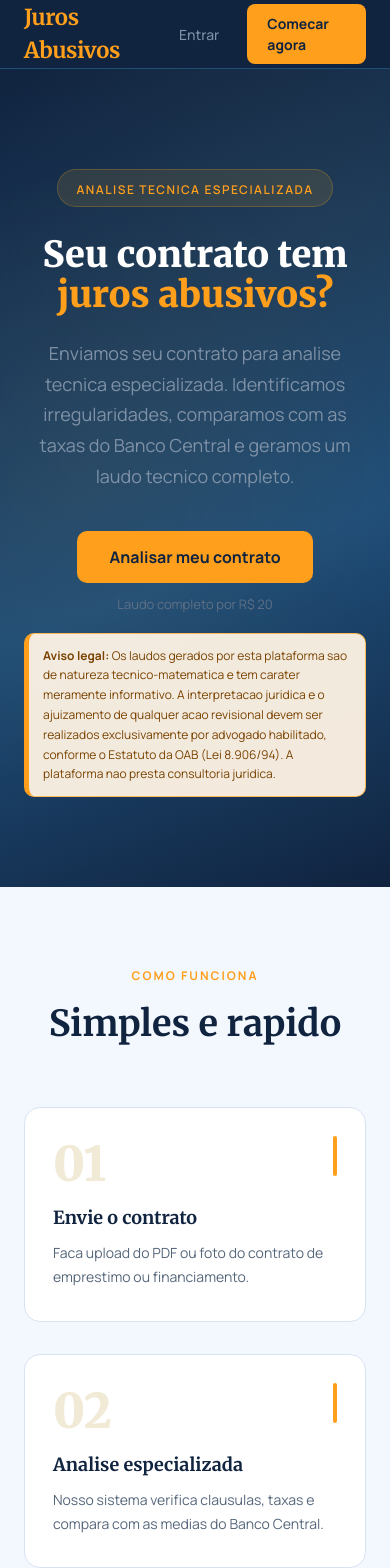
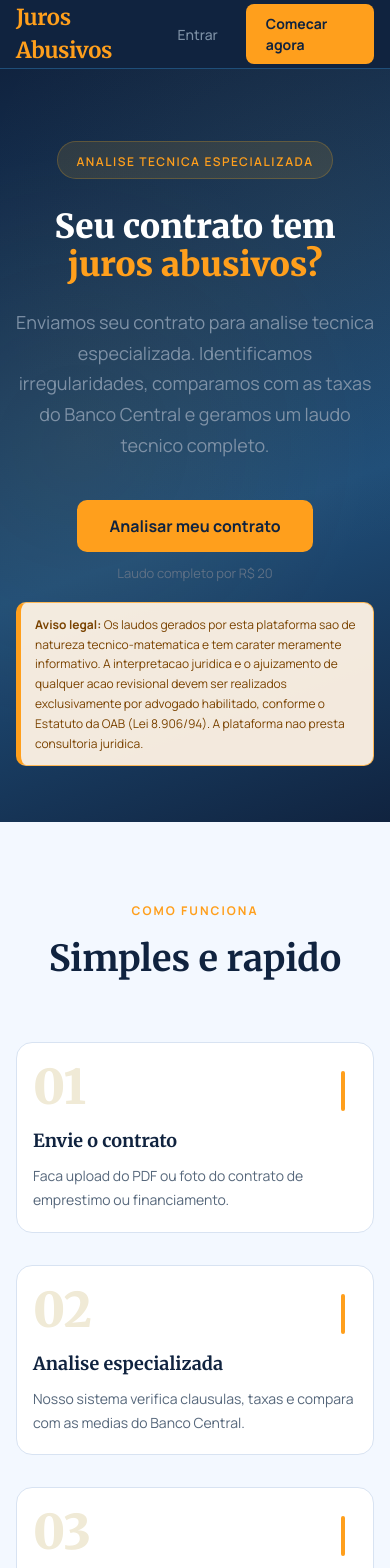
Before and after one commit to vitorsilvestre29/Juros-abusivos-IA, a React (Vite) app in the folder frontend/: page / in a window 390 px wide. Shown: the top 1568 px of the page. Built offline with nearby package versions, Linux system fonts and the light colour scheme; no server answers.

Commit message:
style: aprimorar responsividade mobile em todo frontend

```diff
--- a/frontend/src/index.css
+++ b/frontend/src/index.css
@@ -62,3 +62,33 @@
 .prose ul { list-style: disc; padding-left: 1.5rem; margin-bottom: 0.75rem; }
 .prose li { margin-bottom: 0.25rem; }
 .prose h1, .prose h2, .prose h3 { font-weight: 700; margin-bottom: 0.5rem; margin-top: 1rem; }
+
+/* Ajustes mobile para páginas com estilos inline */
+@media (max-width: 768px) {
+  .mobile-safe {
+    padding-left: 16px !important;
+    padding-right: 16px !important;
+  }
+
+  .mobile-hero {
+    padding: 72px 16px 56px !important;
+  }
+
+  .mobile-title {
+    font-size: clamp(30px, 8.5vw, 42px) !important;
+    line-height: 1.15 !important;
+  }
+
+  .mobile-card {
+    padding: 20px 16px !important;
+  }
+
+  .mobile-grid-1 {
+    grid-template-columns: 1fr !important;
+  }
+
+  .mobile-text {
+    font-size: 13px !important;
+    line-height: 1.6 !important;
+  }
+}
--- a/frontend/src/pages/AnalysisResult.jsx
+++ b/frontend/src/pages/AnalysisResult.jsx
@@ -67,7 +67,7 @@ export default function AnalysisResult() {
         </div>
       </header>
 
-      <main className="max-w-3xl mx-auto px-4 py-10">
+      <main className="max-w-3xl mx-auto px-4 py-10 mobile-safe">
 
         {isProcessing && (
           <div className="bg-white rounded-2xl border border-gray-200 p-10 text-center shadow-sm">
--- a/frontend/src/pages/Dashboard.jsx
+++ b/frontend/src/pages/Dashboard.jsx
@@ -32,7 +32,7 @@ export default function Dashboard() {
     <div style={{ minHeight: '100vh', background: '#F3F8FF' }}>
       {/* Header */}
       <nav style={{ background: '#10233F', borderBottom: '1px solid #1F4E79' }}>
-        <div style={{ maxWidth: 900, margin: '0 auto', padding: '0 24px', height: 64, display: 'flex', alignItems: 'center', justifyContent: 'space-between' }}>
+        <div className="mobile-safe" style={{ maxWidth: 900, margin: '0 auto', padding: '0 24px', height: 64, display: 'flex', alignItems: 'center', justifyContent: 'space-between' }}>
           <Link to="/" style={{ fontFamily: "'Merriweather', serif", color: '#FF9F1C', fontSize: 20, fontWeight: 700, textDecoration: 'none' }}>
             Juros Abusivos
           </Link>
@@ -47,7 +47,7 @@ export default function Dashboard() {
         </div>
       </nav>
 
-      <main style={{ maxWidth: 900, margin: '0 auto', padding: '48px 24px' }}>
+      <main className="mobile-safe" style={{ maxWidth: 900, margin: '0 auto', padding: '48px 24px' }}>
         <div style={{ marginBottom: 40 }}>
           <h1 style={{ fontFamily: "'Merriweather', serif", fontSize: 32, fontWeight: 700, color: '#10233F', marginBottom: 6 }}>Minhas analises</h1>
           <p style={{ color: '#56677B', fontSize: 15 }}>Historico de contratos enviados para analise</p>
--- a/frontend/src/pages/Landing.jsx
+++ b/frontend/src/pages/Landing.jsx
@@ -30,7 +30,7 @@ export default function Landing() {
 
       {/* NAV */}
       <nav style={{ background: '#10233F', borderBottom: '1px solid #1F4E79' }}>
-        <div style={{ maxWidth: 1100, margin: '0 auto', padding: '0 24px', height: 68, display: 'flex', alignItems: 'center', justifyContent: 'space-between' }}>
+        <div className="mobile-safe" style={{ maxWidth: 1100, margin: '0 auto', padding: '0 24px', height: 68, display: 'flex', alignItems: 'center', justifyContent: 'space-between' }}>
           <span style={{ fontFamily: "'Merriweather', serif", color: '#FF9F1C', fontSize: 22, fontWeight: 700, letterSpacing: '-0.3px' }}>
             Juros Abusivos
           </span>
@@ -46,13 +46,13 @@ export default function Landing() {
       </nav>
 
       {/* HERO */}
-      <section style={{ background: 'linear-gradient(160deg, #10233F 0%, #1F4E79 60%, #10233F 100%)', padding: '100px 24px 90px', textAlign: 'center', position: 'relative', overflow: 'hidden' }}>
+      <section className="mobile-hero" style={{ background: 'linear-gradient(160deg, #10233F 0%, #1F4E79 60%, #10233F 100%)', padding: '100px 24px 90px', textAlign: 'center', position: 'relative', overflow: 'hidden' }}>
         <div style={{ position: 'absolute', top: 0, left: 0, right: 0, bottom: 0, backgroundImage: 'radial-gradient(circle at 20% 50%, rgba(201,149,42,0.08) 0%, transparent 60%), radial-gradient(circle at 80% 20%, rgba(201,149,42,0.05) 0%, transparent 50%)', pointerEvents: 'none' }} />
         <div style={{ maxWidth: 800, margin: '0 auto', position: 'relative' }}>
           <div style={{ display: 'inline-block', background: 'rgba(201,149,42,0.15)', border: '1px solid rgba(201,149,42,0.3)', borderRadius: 100, padding: '6px 18px', marginBottom: 28 }}>
             <span style={{ color: '#FF9F1C', fontSize: 12, fontWeight: 600, letterSpacing: 1.5, textTransform: 'uppercase' }}>Analise Tecnica Especializada</span>
           </div>
-          <h1 style={{ fontFamily: "'Merriweather', serif", color: '#FFFFFF', fontSize: 'clamp(36px, 6vw, 64px)', fontWeight: 800, lineHeight: 1.1, marginBottom: 24 }}>
+          <h1 className="mobile-title" style={{ fontFamily: "'Merriweather', serif", color: '#FFFFFF', fontSize: 'clamp(36px, 6vw, 64px)', fontWeight: 800, lineHeight: 1.1, marginBottom: 24 }}>
             Seu contrato tem<br />
             <span style={{ color: '#FF9F1C' }}>juros abusivos?</span>
           </h1>
@@ -75,14 +75,14 @@ export default function Landing() {
       </section>
 
       {/* COMO FUNCIONA */}
-      <section style={{ padding: '80px 24px', maxWidth: 1000, margin: '0 auto' }}>
+      <section className="mobile-safe" style={{ padding: '80px 24px', maxWidth: 1000, margin: '0 auto' }}>
         <div style={{ textAlign: 'center', marginBottom: 56 }}>
           <p style={{ color: '#FF9F1C', fontSize: 12, fontWeight: 700, letterSpacing: 2, textTransform: 'uppercase', marginBottom: 12 }}>Como funciona</p>
           <h2 style={{ fontFamily: "'Merriweather', serif", fontSize: 36, color: '#10233F', fontWeight: 700 }}>Simples e rapido</h2>
         </div>
-        <div style={{ display: 'grid', gridTemplateColumns: 'repeat(auto-fit, minmax(280px, 1fr))', gap: 32 }}>
+        <div className="mobile-grid-1" style={{ display: 'grid', gridTemplateColumns: 'repeat(auto-fit, minmax(280px, 1fr))', gap: 32 }}>
           {steps.map(s => (
-            <div key={s.n} style={{ background: '#FFFFFF', border: '1px solid #D8E3F2', borderRadius: 16, padding: '32px 28px', position: 'relative' }}>
+            <div key={s.n} className="mobile-card" style={{ background: '#FFFFFF', border: '1px solid #D8E3F2', borderRadius: 16, padding: '32px 28px', position: 'relative' }}>
               <div style={{ fontFamily: "'Merriweather', serif", fontSize: 48, fontWeight: 800, color: '#F0EAD6', lineHeight: 1, marginBottom: 16 }}>{s.n}</div>
               <h3 style={{ fontSize: 18, fontWeight: 700, color: '#10233F', marginBottom: 10 }}>{s.title}</h3>
               <p style={{ color: '#56677B', fontSize: 14, lineHeight: 1.7 }}>{s.desc}</p>
@@ -93,7 +93,7 @@ export default function Landing() {
       </section>
 
       {/* O QUE IDENTIFICAMOS */}
-      <section style={{ background: '#10233F', padding: '80px 24px' }}>
+      <section className="mobile-safe" style={{ background: '#10233F', padding: '80px 24px' }}>
         <div style={{ maxWidth: 900, margin: '0 auto' }}>
           <div style={{ textAlign: 'center', marginBottom: 48 }}>
             <p style={{ color: '#FF9F1C', fontSize: 12, fontWeight: 700, letterSpacing: 2, textTransform: 'uppercase', marginBottom: 12 }}>Cobertura completa</p>
@@ -114,7 +114,7 @@ export default function Landing() {
       </section>
 
       {/* DIFERENCIAIS */}
-      <section style={{ padding: '80px 24px', maxWidth: 1000, margin: '0 auto' }}>
+      <section className="mobile-safe" style={{ padding: '80px 24px', maxWidth: 1000, margin: '0 auto' }}>
         <div style={{ textAlign: 'center', marginBottom: 56 }}>
           <p style={{ color: '#FF9F1C', fontSize: 12, fontWeight: 700, letterSpacing: 2, textTransform: 'uppercase', marginBottom: 12 }}>Nossos diferenciais</p>
           <h2 style={{ fontFamily: "'Merriweather', serif", fontSize: 36, color: '#10233F', fontWeight: 700 }}>Por que usar nossa plataforma?</h2>
@@ -131,7 +131,7 @@ export default function Landing() {
       </section>
 
       {/* CTA */}
-      <section style={{ background: '#FF9F1C', padding: '70px 24px', textAlign: 'center' }}>
+      <section className="mobile-safe" style={{ background: '#FF9F1C', padding: '70px 24px', textAlign: 'center' }}>
         <div style={{ maxWidth: 600, margin: '0 auto' }}>
           <h2 style={{ fontFamily: "'Merriweather', serif", fontSize: 36, color: '#10233F', fontWeight: 800, marginBottom: 16 }}>
             Pronto para verificar seu contrato?
@@ -146,7 +146,7 @@ export default function Landing() {
       </section>
 
       {/* FOOTER */}
-      <footer style={{ background: '#10233F', padding: '24px', textAlign: 'center' }}>
+      <footer className="mobile-safe" style={{ background: '#10233F', padding: '24px', textAlign: 'center' }}>
         <p style={{ color: '#3B4D63', fontSize: 13 }}>
           {String.fromCharCode(169)} {new Date().getFullYear()} Juros Abusivos - Plataforma de analise tecnica de contratos de credito
         </p>
--- a/frontend/src/pages/Login.jsx
+++ b/frontend/src/pages/Login.jsx
@@ -51,7 +51,7 @@ export default function Login() {
       </div>
 
       {/* Lado direito - form */}
-      <div style={{ flex: 1, display: 'flex', alignItems: 'center', justifyContent: 'center', padding: '40px 24px' }}>
+      <div className="mobile-safe" style={{ flex: 1, display: 'flex', alignItems: 'center', justifyContent: 'center', padding: '40px 24px' }}>
         <div style={{ width: '100%', maxWidth: 400 }}>
           <div style={{ textAlign: 'center', marginBottom: 40 }}>
             <Link to="/" style={{ fontFamily: "'Merriweather', serif", color: '#FF9F1C', fontSize: 22, fontWeight: 700, textDecoration: 'none', display: 'block', marginBottom: 8 }}>
--- a/frontend/src/pages/Payment.jsx
+++ b/frontend/src/pages/Payment.jsx
@@ -56,7 +56,7 @@ export default function Payment() {
   return (
     <div style={{ minHeight: '100vh', background: '#F3F8FF' }}>
       <nav style={{ background: '#10233F', borderBottom: '1px solid #1F4E79' }}>
-        <div style={{ maxWidth: 900, margin: '0 auto', padding: '0 24px', height: 64, display: 'flex', alignItems: 'center', justifyContent: 'space-between' }}>
+        <div className="mobile-safe" style={{ maxWidth: 900, margin: '0 auto', padding: '0 24px', height: 64, display: 'flex', alignItems: 'center', justifyContent: 'space-between' }}>
           <Link to="/" style={{ fontFamily: "'Merriweather', serif", color: '#FF9F1C', fontSize: 20, fontWeight: 700, textDecoration: 'none' }}>
             Juros Abusivos
           </Link>
@@ -64,7 +64,7 @@ export default function Payment() {
         </div>
       </nav>
 
-      <main style={{ maxWidth: 520, margin: '0 auto', padding: '56px 24px' }}>
+      <main className="mobile-safe" style={{ maxWidth: 520, margin: '0 auto', padding: '56px 24px' }}>
         <div style={{ textAlign: 'center', marginBottom: 36 }}>
           <h1 style={{ fontFamily: "'Merriweather', serif", fontSize: 32, fontWeight: 700, color: '#10233F', marginBottom: 8 }}>
             Pagamento via PIX
--- a/frontend/src/pages/Register.jsx
+++ b/frontend/src/pages/Register.jsx
@@ -27,7 +27,7 @@ export default function Register() {
   }
 
   return (
-    <div style={{ minHeight: '100vh', background: '#F3F8FF', display: 'flex', alignItems: 'center', justifyContent: 'center', padding: '40px 24px' }}>
+    <div className="mobile-safe" style={{ minHeight: '100vh', background: '#F3F8FF', display: 'flex', alignItems: 'center', justifyContent: 'center', padding: '40px 24px' }}>
       <div style={{ width: '100%', maxWidth: 460 }}>
         <div style={{ textAlign: 'center', marginBottom: 36 }}>
           <Link to="/" style={{ fontFamily: "'Merriweather', serif", color: '#FF9F1C', fontSize: 24, fontWeight: 700, textDecoration: 'none', display: 'block', marginBottom: 6 }}>
--- a/frontend/src/pages/Report.jsx
+++ b/frontend/src/pages/Report.jsx
@@ -82,7 +82,7 @@ export default function Report() {
         </div>
       </nav>
 
-      <main style={{ maxWidth: 820, margin: '0 auto', padding: '48px 24px' }}>
+      <main className="mobile-safe" style={{ maxWidth: 820, margin: '0 auto', padding: '48px 24px' }}>
 
         {/* Cabecalho do laudo */}
         <div style={{ background: '#10233F', borderRadius: 20, padding: '40px', marginBottom: 32, position: 'relative', overflow: 'hidden' }}>
--- a/frontend/src/pages/UploadContract.jsx
+++ b/frontend/src/pages/UploadContract.jsx
@@ -51,7 +51,7 @@ export default function UploadContract() {
   return (
     <div style={{ minHeight: '100vh', background: '#F3F8FF' }}>
       <nav style={{ background: '#10233F', borderBottom: '1px solid #1F4E79' }}>
-        <div style={{ maxWidth: 900, margin: '0 auto', padding: '0 24px', height: 64, display: 'flex', alignItems: 'center', justifyContent: 'space-between' }}>
+        <div className="mobile-safe" style={{ maxWidth: 900, margin: '0 auto', padding: '0 24px', height: 64, display: 'flex', alignItems: 'center', justifyContent: 'space-between' }}>
           <Link to="/" style={{ fontFamily: "'Merriweather', serif", color: '#FF9F1C', fontSize: 20, fontWeight: 700, textDecoration: 'none' }}>
             Juros Abusivos
           </Link>
@@ -59,7 +59,7 @@ export default function UploadContract() {
         </div>
       </nav>
 
-      <main style={{ maxWidth: 680, margin: '0 auto', padding: '56px 24px' }}>
+      <main className="mobile-safe" style={{ maxWidth: 680, margin: '0 auto', padding: '56px 24px' }}>
         <div style={{ marginBottom: 40, textAlign: 'center' }}>
           <h1 style={{ fontFamily: "'Merriweather', serif", fontSize: 34, fontWeight: 700, color: '#10233F', marginBottom: 10 }}>
             Enviar contrato para analise
```
